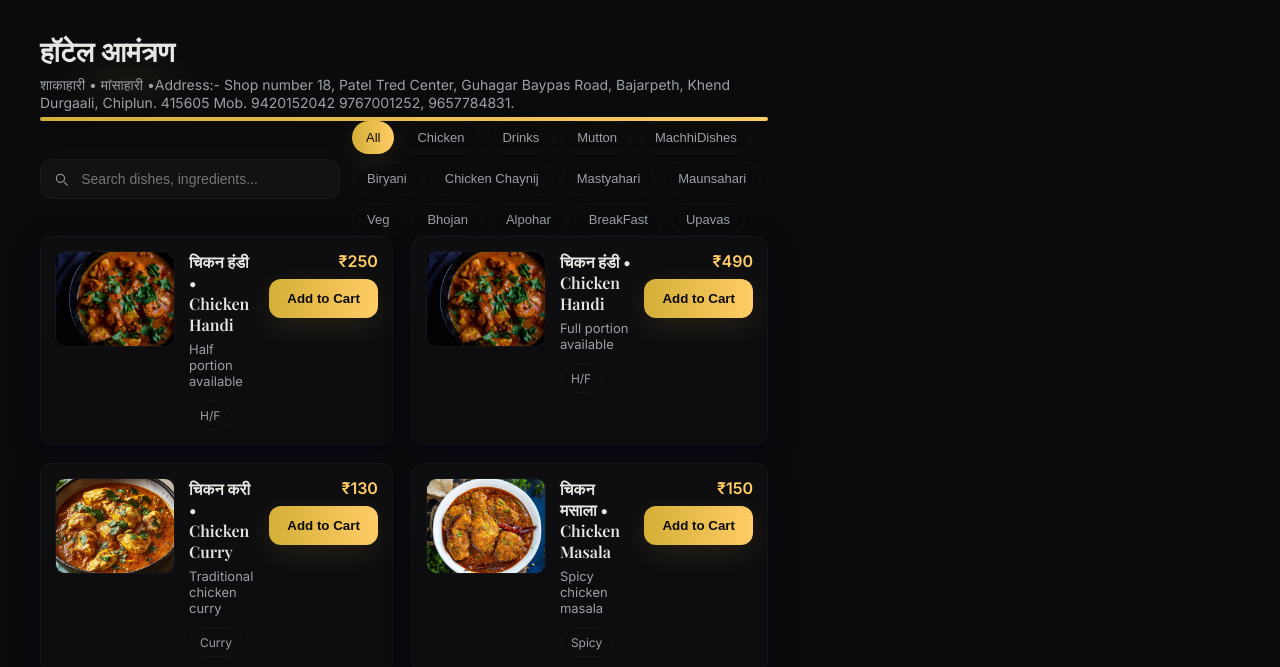
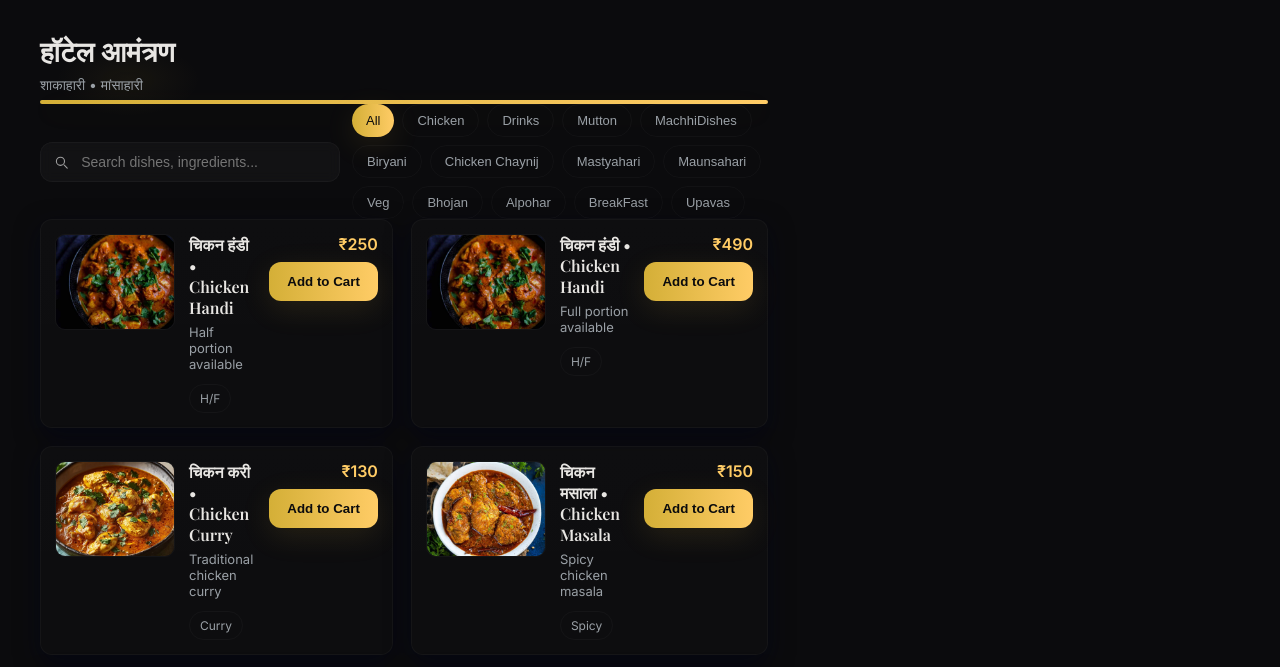
Before and after one commit to MenuSpeak/Hotel--Amantran, a plain HTML site: page index.html in a window 1280 px wide. Shown: the top 667 px of the page. Drawn offline with nearby package versions, Linux system fonts and the light colour scheme.

Commit message:
Update index.html

```diff
--- a/index.html
+++ b/index.html
@@ -576,8 +576,7 @@
       <div class="menu-head">
         <div>
           <h2 class="title">हॉटेल आमंत्रण </h2>
-          <div class="subtitle">शाकाहारी • मांसाहारी •Address:- Shop number 18, Patel Tred Center, Guhagar Baypas Road, Bajarpeth, Khend Durgaali, Chiplun. 415605
-Mob. 9420152042 9767001252, 9657784831. <div>
+          <div class="subtitle">शाकाहारी • मांसाहारी <div>
 
           <div class="gold-line"></div>
         </div>
```
